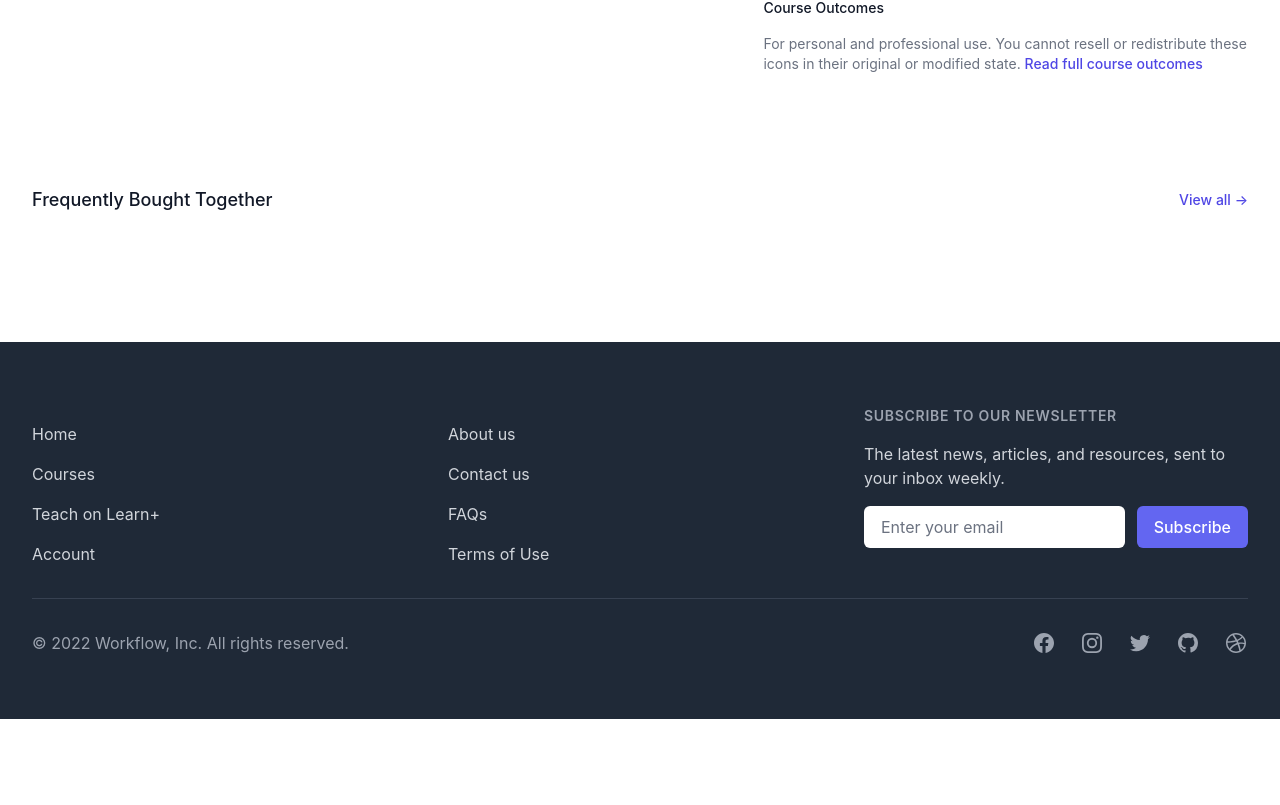
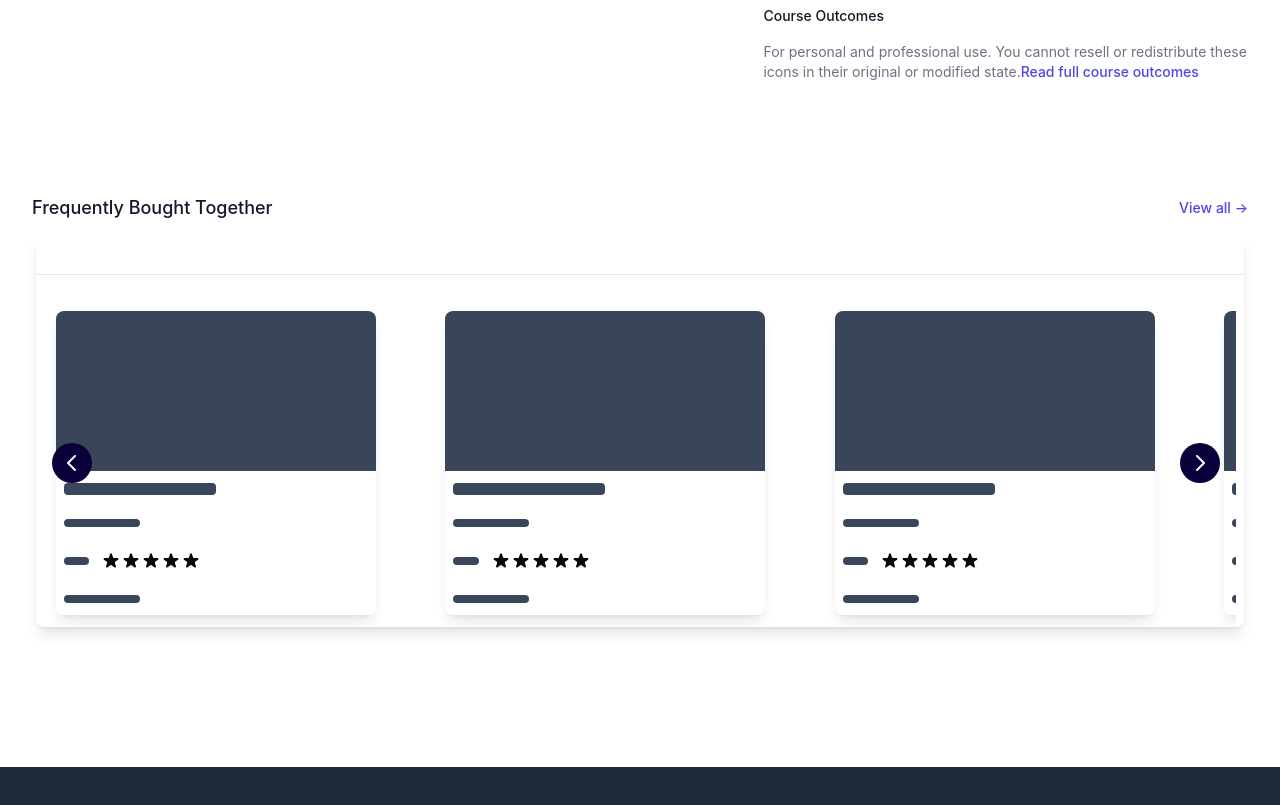
Before and after one commit to developer-sidani/E-Learning-System-Frontend, a Next.js app: page /courses/1 in a window 1280 px wide. Shown: the part 1107-1912 px from the top of the page. Before the commit the page ends 1826 px from the top, so only its background shows below. Built offline with nearby package versions, Linux system fonts and the light colour scheme.

Commit message:
get course in cart

```diff
--- a/src/components/get-course/component1.jsx
+++ b/src/components/get-course/component1.jsx
@@ -7,14 +7,15 @@ import { Sections } from './sections'
 // eslint-disable-next-line import/no-cycle
 import { InstructorComponent } from '.'
 import {
-  course, instructor, product, reviews, courseOutcomes,
+  instructor, product, reviews, courseOutcomes,
 } from './data'
+import { CoursesContainer } from '../home'
 
 function classNames(...classes) {
   return classes.filter(Boolean).join(' ')
 }
 
-const Component1 = () => (
+const Component1 = ({ courseBelongsToCart }) => (
         <div className="bg-white">
 
           <main className="mx-auto pt-14 pb-24 px-4 sm:pt-16 sm:pb-32 sm:px-6 lg:max-w-7xl lg:px-8">
@@ -63,19 +64,16 @@ const Component1 = () => (
 
                 <p className="text-gray-500 mt-6">{product.description}</p>
 
-                <div className="mt-10 grid grid-cols-1 gap-x-6 gap-y-4 sm:grid-cols-2">
+                <div className="mt-10 grid grid-cols-1 gap-x-6 gap-y-4 sm:grid-cols-2 mb-2">
                   <button
                     type="button"
                     className="w-full bg-indigo-600 border border-transparent rounded-md py-3 px-8 flex items-center justify-center text-base font-medium text-white hover:bg-indigo-700 focus:outline-none focus:ring-2 focus:ring-offset-2 focus:ring-offset-gray-50 focus:ring-indigo-500"
                   >
-                    Add to Cart
+                    {courseBelongsToCart ? 'View Cart' : 'Add to Cart'}
                   </button>
-
                 </div>
-                            {/* instructor */}
-
-                  <InstructorComponent instructor={instructor} />
-
+                {/* instructor */}
+                <InstructorComponent instructor={instructor} />
                 <div className="border-t border-gray-200 mt-10 pt-10">
                   <h3 className="text-sm font-medium text-gray-900">Course Requirements</h3>
                   <div className="mt-4 prose prose-sm text-gray-500">
@@ -91,7 +89,6 @@ const Component1 = () => (
                   <h3 className="text-sm font-medium text-gray-900">Course Outcomes</h3>
                   <p className="mt-4 text-sm text-gray-500">
                     {courseOutcomes.summary}
-{' '}
                     <a href={courseOutcomes.href} className="font-medium text-indigo-600 hover:text-indigo-500">
                       Read full course outcomes
                     </a>
@@ -212,6 +209,7 @@ const Component1 = () => (
             </div>
 
             {/* TODO add courses slider  */}
+            <CoursesContainer courses={[]} loading />
 
           </main>
 
--- a/src/pages/courses/[courseId]/index.jsx
+++ b/src/pages/courses/[courseId]/index.jsx
@@ -1,19 +1,25 @@
-import React from 'react'
+import React, { useEffect, useState } from 'react'
 import { useRouter } from 'next/router'
+import { useSelector } from 'react-redux'
 import { PageHeader, Component1 } from '../../../components'
-import { GuestGuard } from '../../../guards'
 import { MainLayout } from '../../../layouts'
 
 const course = {}
 const GetCoursePage = () => {
   const router = useRouter()
   const { courseId } = router.query
-
   course.courseId ??= courseId
+  const cart = useSelector(({ cart }) => cart)
+  const [courseBelongsToCart, setCourseBelongsToCart] = useState(false)
+  useEffect(() => {
+    if (courseId) {
+      setCourseBelongsToCart(cart.includes(courseId))
+    }
+  }, [cart, courseId])
   return (
     <>
       <PageHeader title="Learn+ | Get Course" />
-      <Component1 />
+      <Component1 courseBelongsToCart={courseBelongsToCart} />
     </>
 
   )
--- a/src/slices/cart.js
+++ b/src/slices/cart.js
@@ -2,7 +2,7 @@ import { createSlice } from '@reduxjs/toolkit'
 
 export const cartsSlice = createSlice({
   name: 'carts',
-  initialState: [],
+  initialState: ['123'],
   reducers: {
     set: (state, action) => action.payload,
     addCart: (state, action) => {
```
